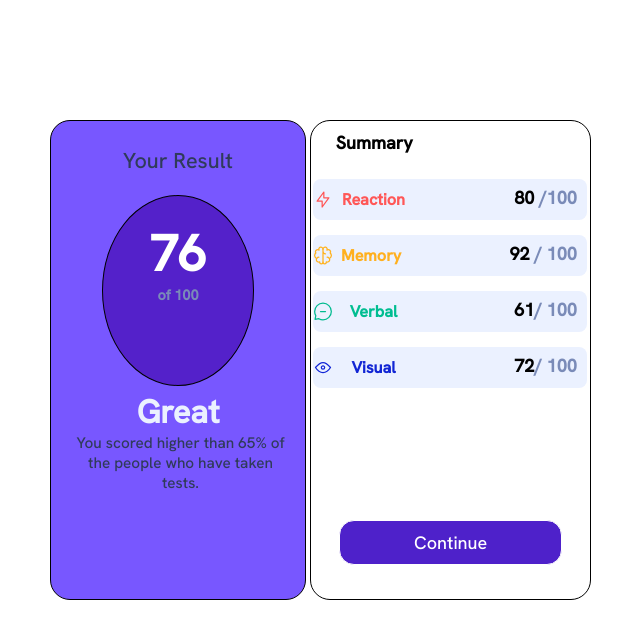
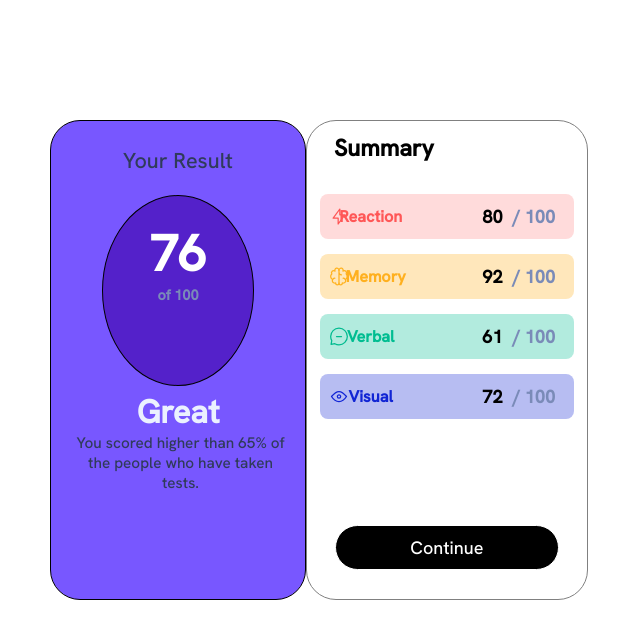
Before and after one commit to caioalmeidacl/template, a plain HTML site: page index.html in a window 1280 px wide. Shown: the whole page, without its empty margins (334-974 px from the left). Drawn offline with Linux system fonts and the light colour scheme.

Commit message:
More Adjusts v2

```diff
--- a/styles/style.css
+++ b/styles/style.css
@@ -13,6 +13,7 @@
     font-size: 18px;
 }
 
+
 /* Result */
 
 header {
@@ -26,14 +27,14 @@ header {
     border: 1px solid ;
     flex-direction: column;
     background-color: hsl(252,100%,67%);
-    border-radius: 20px;
+    border-radius: 30px;
     width: 20vw;
     height: 60vh;
 }
 
 #result p:nth-child(1) {
     color: hsl(224,30%,27%);
-    /* border: 1px solid; */
+
     text-align: center;
     padding: 10px;
     font-size: 1.2em;
@@ -76,7 +77,7 @@ header {
 
 .message p {
     font-size: 0.85rem;
-    /* border: 1px solid; */
+
     width: 86%;
     position: relative;
     left: 8%;
@@ -85,77 +86,88 @@ header {
 
 .content {
     position: absolute;
-    left: 50.3%;
+    left: 50%;
     top: 15%;
 }
 
 main {
     display: flex;
-    border: 1px solid ;
+    border: 1px solid gray ;
     flex-direction: column;
-    /* background-color: hsl(252,100%,67%); */
-    border-radius: 20px;
+    border-radius: 30px;
     width: 22vw;
     height: 60vh;
 }
 
 section {
-    /* border: 1px solid; */
     width: 98%;
     height: 85%;
-    margin-left: 2px;
+    margin-left: 3px;
+    padding: 10px;
 }
 
 main h1 {
     margin-left: 15px;
-    /* border: 1px solid; */
-    padding: 10px;
+    font-size: 1.3em;
+    padding: 12px;
+    height: 10%;
 }
 
-main div {
-    background-color: hsl(221, 100%, 96%);
+.test {
+    background-color: hsla(0,100%,86%, 0.5);
+    padding: 0px 9px;
+}
+.memory {
+    background-color: hsla(39,100%,56%, 0.3);
+    padding: 0px 9px;
+}
+
+.verbal {
+    background-color: hsla(166,100%,37%, 0.3);
+    padding: 0px 9px;
+}
+.view{
+    background-color: hsla(234,85%,45%, 0.3);
+    padding: 0px 9px;
 }
 
 .test,.memory, .verbal, .view {
-    /* border: 1px solid; */
     display: flex;
     justify-content: space-between;
-    /* background-color:gray; */
     margin-top: 15px;
     border-radius: 8px;
 }
 
 .test h1:nth-of-type(1) {
-    margin-left: -100px;
+    margin-left: -90px;
     font-size: 0.9em;
     color: hsl(0,100%,67%);
 }
 
 .memory h1:nth-of-type(1) {
-    margin-left: -100px;
+    margin-left: -80px;
     font-size: 0.9em;
     color: hsl(39,100%,56%);
 }
 
 .verbal h1:nth-of-type(1) {
-    margin-left: -100px;
+    margin-left: -90px;
     font-size: 0.9em;
     color: hsl(166,100%,37%);
 }
 .view h1:nth-of-type(1) {
-    margin-left: -100px;
+    margin-left: -90px;
     font-size: 0.9em;
     color: hsl(234,85%,45%);
 }
 
 span {
     color: hsl(224,30%,60%);
+    margin: 0 10px;
 }
 
 h3 {
-    margin-top: 7px;
-    margin-right: 10px;
-    /* border: 1px solid; */
+    align-self: center;
 }
 
 button {
@@ -163,8 +175,13 @@ button {
     align-self: center;
     border: 1px solid;
     padding: 10px;
-    border-radius: 15px;
+    border-radius: 25px;
     color: white;
+    width: 80%;
+    background-color: black;
+}
+
+button:hover {
     background-color: hsla(256, 72%, 46%, 1);
-    width: 80%;
+    cursor: pointer;
 }
```
Also changed, not shown: index.html (+2 -2 lines).
